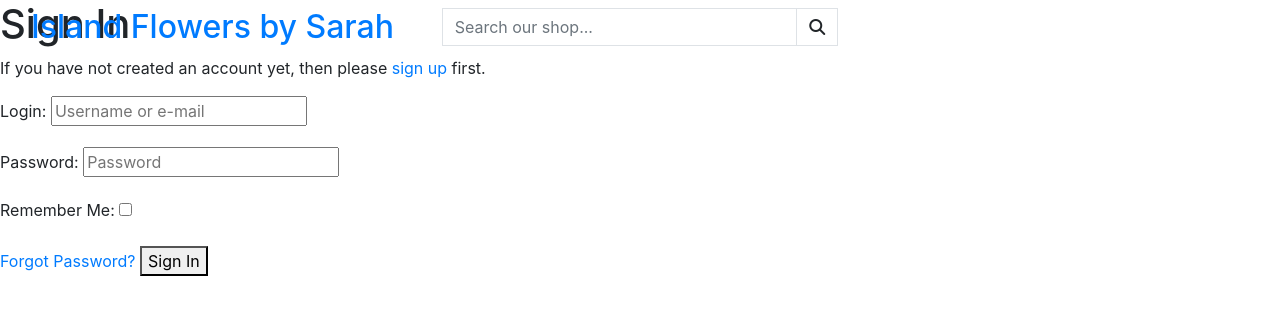
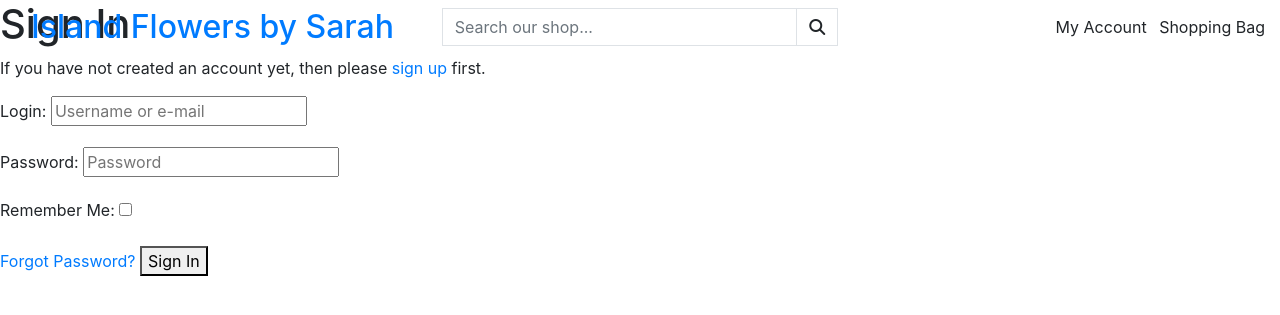
Before and after one commit to Chris-McGonigle/island-flowers, a Django app: page /accounts/login/ in a window 1280 px wide. Shown: the top 315 px of the page. Run offline with Django 3.2, Linux system fonts and the light colour scheme; some libraries are stand-ins or nearby versions.

Commit message:
Add account & bag
Added basic bolierplate to header on base.html
Account section in header to hold Log In/Out function
and shopping bag totals. Add product and blog post
for superuser will also be in this menu

```diff
--- a/templates/base.html
+++ b/templates/base.html
@@ -39,8 +39,9 @@
 
     <header class="container-fluid fixed-top">
 
-      <div class="row" id="site-logo">
-        <div class="col-12 col-lg-4 my-auto oy-1 py-lg-0 text-center text-lg-left">
+      <div class="row" id="site-header">
+
+        <div id="site-logo" class="col-12 col-lg-4 my-auto oy-1 py-lg-0 text-center text-lg-left">
             <a href="{% url 'home' %}" class="nav-link main-logo-link">
               <h2 class="logo-font text-black my-0">Island Flowers by Sarah</h2>
             </a>
@@ -70,7 +71,13 @@
 
         </div>
 
-        <div class="col-12 col-lg-4 my-auto oy-1 py-lg-0"></div>
+        <div id="account-bag" class="col-12 col-lg-4 my-auto oy-1 py-lg-0">
+          <ul class="list-inline list-unstyled text-center text-lg-right my-0">
+            <li class="list-inline-item dropdown">My Account</li>
+            <li class="list-inline-item">Shopping Bag</li>
+          </ul>
+
+        </div>
       </div>
     </header>
 
```
